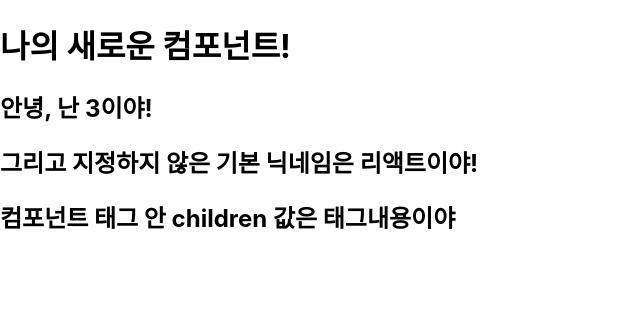
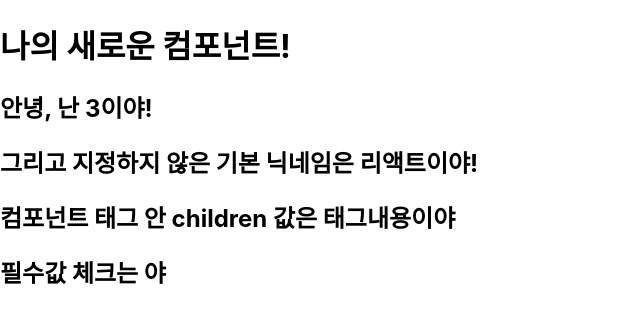
Before and after one commit to AhnByeongMin/react, a React (Create React App) app: page / in a window 1280 px wide. Shown: the top 322 px of the page, without its empty margins (0-640 px from the left). Built offline with nearby package versions, Linux system fonts and the light colour scheme.

Commit message:
클래스형 컴포넌트에서 props 사용

```diff
--- a/src/App.js
+++ b/src/App.js
@@ -1,7 +1,7 @@
 import MyComponent from "./MyComponent";
 
 const App = () => {
-  return <MyComponent name ="3">태그내용</MyComponent>
+  return <MyComponent name ={3}>태그내용</MyComponent>
 
 };
 
--- a/src/MyComponent.js
+++ b/src/MyComponent.js
@@ -1,7 +1,10 @@
-import PropTypes from 'prop-types';
+import { Component } from "react";
+import PropTypes from "prop-types";
 // =>는  ES6문법
 
-const MyComponent = ({name, children, nick}) => {
+class MyComponent extends Component {
+  render() {
+    const { name, children, nick, check } = this.props; // 비구조화 할당
     return (
       <>
         <div>
@@ -9,19 +12,23 @@ const MyComponent = ({name, children, nick}) => {
           <h2>안녕, 난 {name}이야!</h2>
           <h2>그리고 지정하지 않은 기본 닉네임은 {nick}이야!</h2>
           <h2>컴포넌트 태그 안 children 값은 {children}이야</h2>
+          <h2>필수값 체크는 {check}야</h2>
         </div>
       </>
     );
-};
+  }
+}
 //defaultProps 지정
 MyComponent.defaultProps = {
   name: "기본이름",
-  nick :"리액트"
+  nick: "리액트",
 };
 //PropTypes 검증 지정타입이 아닌값에대해 console에 경고가 표시됨
+//PropTypes 가 아닌 prototype
 // eslint-disable-next-line react/no-typos
-MyComponent.PropTypes = {
-    name: PropTypes.string
-}
+MyComponent.propTypes = {
+  name: PropTypes.string,
+  check: PropTypes.string.isRequired,
+};
 
 export default MyComponent;
```
Lines whose indentation alone changed are shown as unchanged.
